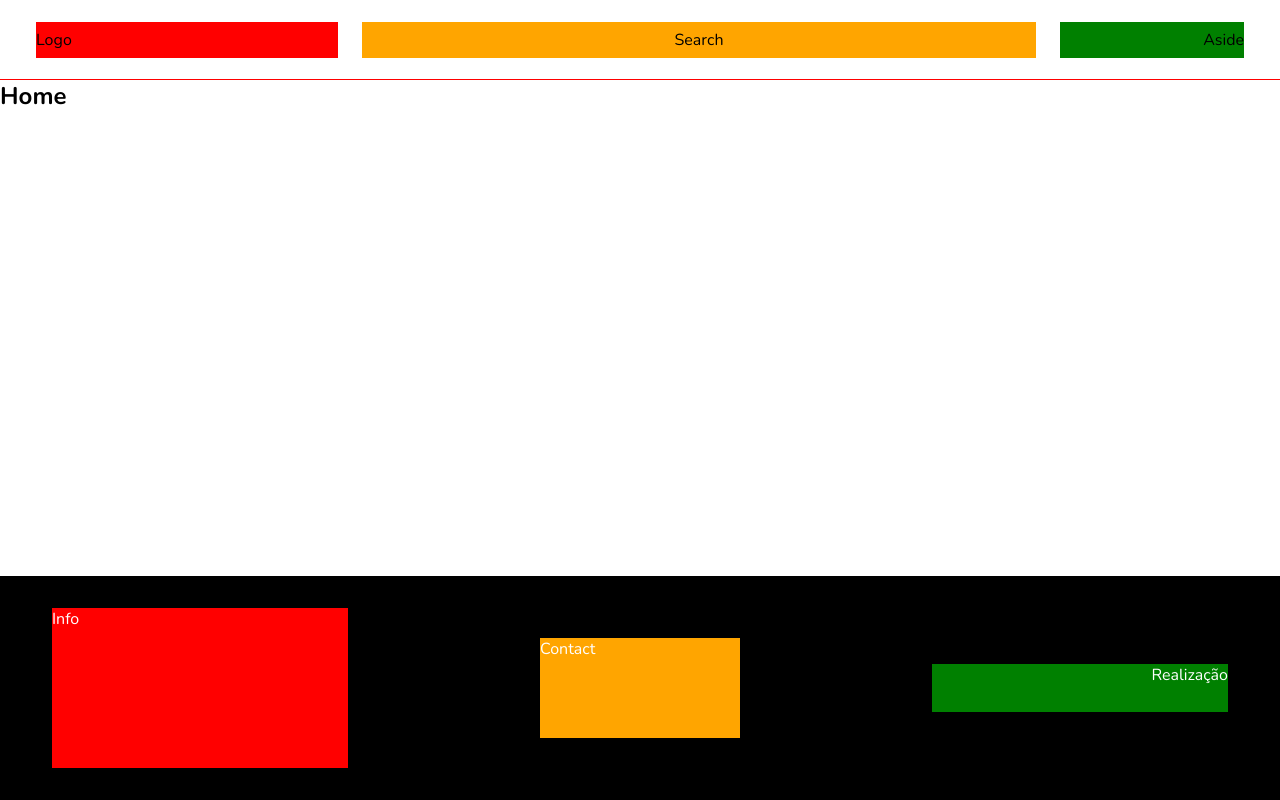
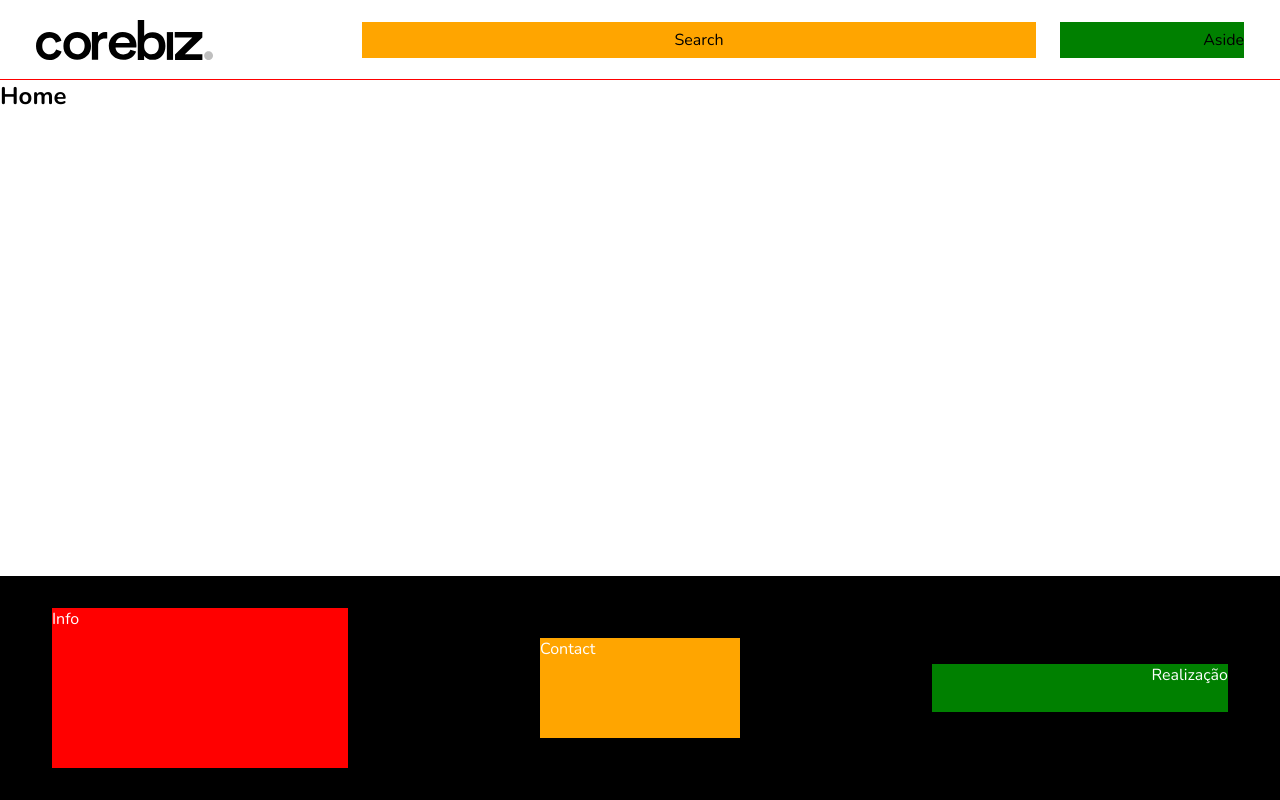
Before and after one commit to DouglasRodr/teste-corebiz, a React (Create React App) app: page / in a window 1280 px wide. Built offline with nearby package versions, Linux system fonts and the light colour scheme.

Commit message:
Logo Header

```diff
--- a/src/app/components/Header/Header.styles.ts
+++ b/src/app/components/Header/Header.styles.ts
@@ -1,4 +1,6 @@
 import styled from "styled-components";
+import { Wrapper as MenuButton } from "../MenuButton/MenuButton.styles";
+import { Wrapper as Logo } from "../Logo/Logo.styles";
 
 export const Wrapper = styled.div`
   height: 80px;
@@ -31,12 +33,8 @@ export const Container = styled.div`
     grid-template-columns: 302px 1fr 184px;
     grid-template-areas: "column-1 column-2 column-3";
   }
-`;
 
-export const MenuButtonContainer = styled.div`
-  display: flex;
-  flex-direction: row;
-  align-items: center;
+  ${MenuButton} {
     justify-content: flex-start;
 
     grid-area: column-1;
@@ -44,14 +42,9 @@ export const MenuButtonContainer = styled.div`
     @media (min-width: 1024px) {
       display: none;
     }
-`;
+  }
 
-export const Logo = styled.div`
-  display: flex;
-  flex-direction: row;
-  align-items: center;
-  justify-content: center;
-
+  ${Logo} {
     grid-area: column-2;
 
     @media (min-width: 1024px) {
@@ -59,8 +52,7 @@ export const Logo = styled.div`
 
       grid-area: column-1;
     }
-
-  background-color: red;
+  }
 `;
 
 export const SearchInput = styled.div`
--- a/src/app/components/Header/Header.tsx
+++ b/src/app/components/Header/Header.tsx
@@ -1,3 +1,4 @@
+import Logo from "../Logo";
 import MenuButton from "../MenuButton";
 import * as H from "./Header.styles";
 
@@ -5,12 +6,8 @@ export default function Header() {
   return (
     <H.Wrapper>
       <H.Container>
-        <H.MenuButtonContainer>
-          <MenuButton />
-        </H.MenuButtonContainer>
-        <H.Logo>
-          <span>Logo</span>
-        </H.Logo>
+        <MenuButton />
+        <Logo />
         <H.SearchInput>
           <span>Search</span>
         </H.SearchInput>
--- /dev/null
+++ b/src/app/components/Logo/Logo.styles.ts
@@ -0,0 +1,18 @@
+import styled from "styled-components";
+
+export const Wrapper = styled.div`
+  display: flex;
+  flex-direction: row;
+  align-items: center;
+  justify-content: center;
+
+  img {
+    height: 25px;
+  }
+
+  @media (min-width: 1024px) {
+    img {
+      height: 40px;
+    }
+  }
+`;
--- /dev/null
+++ b/src/app/components/Logo/Logo.tsx
@@ -0,0 +1,10 @@
+import * as L from "./Logo.styles";
+import logoCorebiz from "../../assets/logo-corebiz.svg";
+
+export default function Logo() {
+  return (
+    <L.Wrapper>
+      <img src={logoCorebiz} alt="Corebiz" />
+    </L.Wrapper>
+  );
+}
--- /dev/null
+++ b/src/app/components/Logo/index.ts
@@ -0,0 +1 @@
+export { default } from "./Logo";
```
Also changed, not shown: src/app/assets/logo-corebiz.svg (added). Lines whose indentation alone changed are shown as unchanged.
